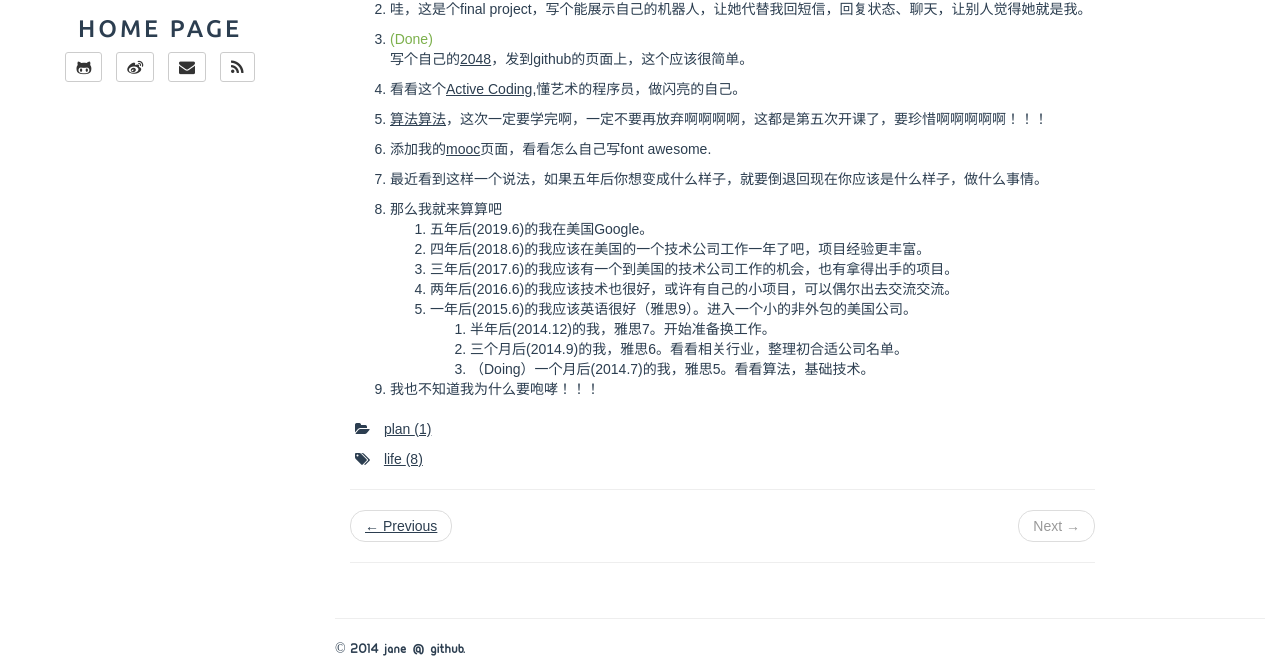
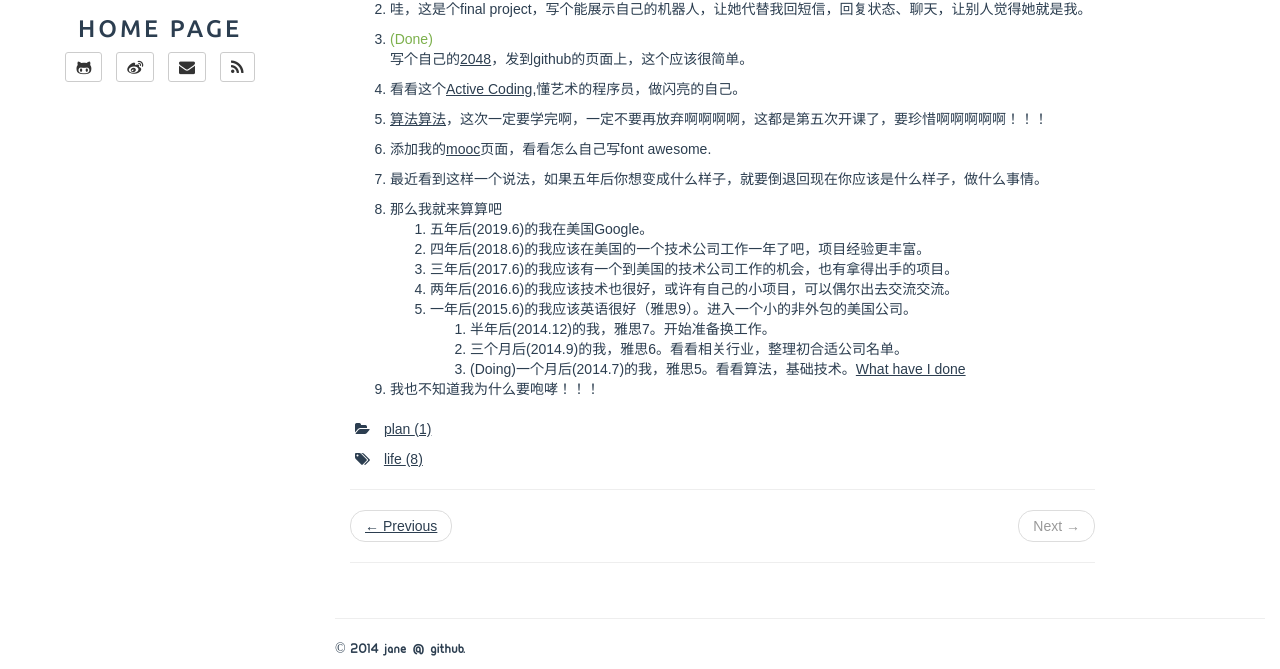
Before and after one commit to jane110511/jane110511.github.io, a Jekyll site: the page built from _posts/2019-01-31-happy-birthday.md, in a window 1280 px wide and 951 px high, cut to the strip 282-951 px from the top of the window. Built offline with Jekyll 4.4.1, drawn with Linux system fonts in a browser that asks for light colours; Markdown is read by kramdown in place of the engine named in the settings.

Commit message:
Update 2019-01-31-happy-birthday.md

```diff
--- a/_posts/2019-01-31-happy-birthday.md
+++ b/_posts/2019-01-31-happy-birthday.md
@@ -33,6 +33,6 @@ tags: life
 	5. 一年后(2015.6)的我应该英语很好（雅思9）。进入一个小的非外包的美国公司。
 		1. 半年后(2014.12)的我，雅思7。开始准备换工作。
 		2. 三个月后(2014.9)的我，雅思6。看看相关行业，整理初合适公司名单。
-		3. （Doing）一个月后(2014.7)的我，雅思5。看看算法，基础技术。
+		3. (Doing)一个月后(2014.7)的我，雅思5。看看算法，基础技术。[What have I done](https://todo.com)
 
 8. 我也不知道我为什么要咆哮！！！
```
